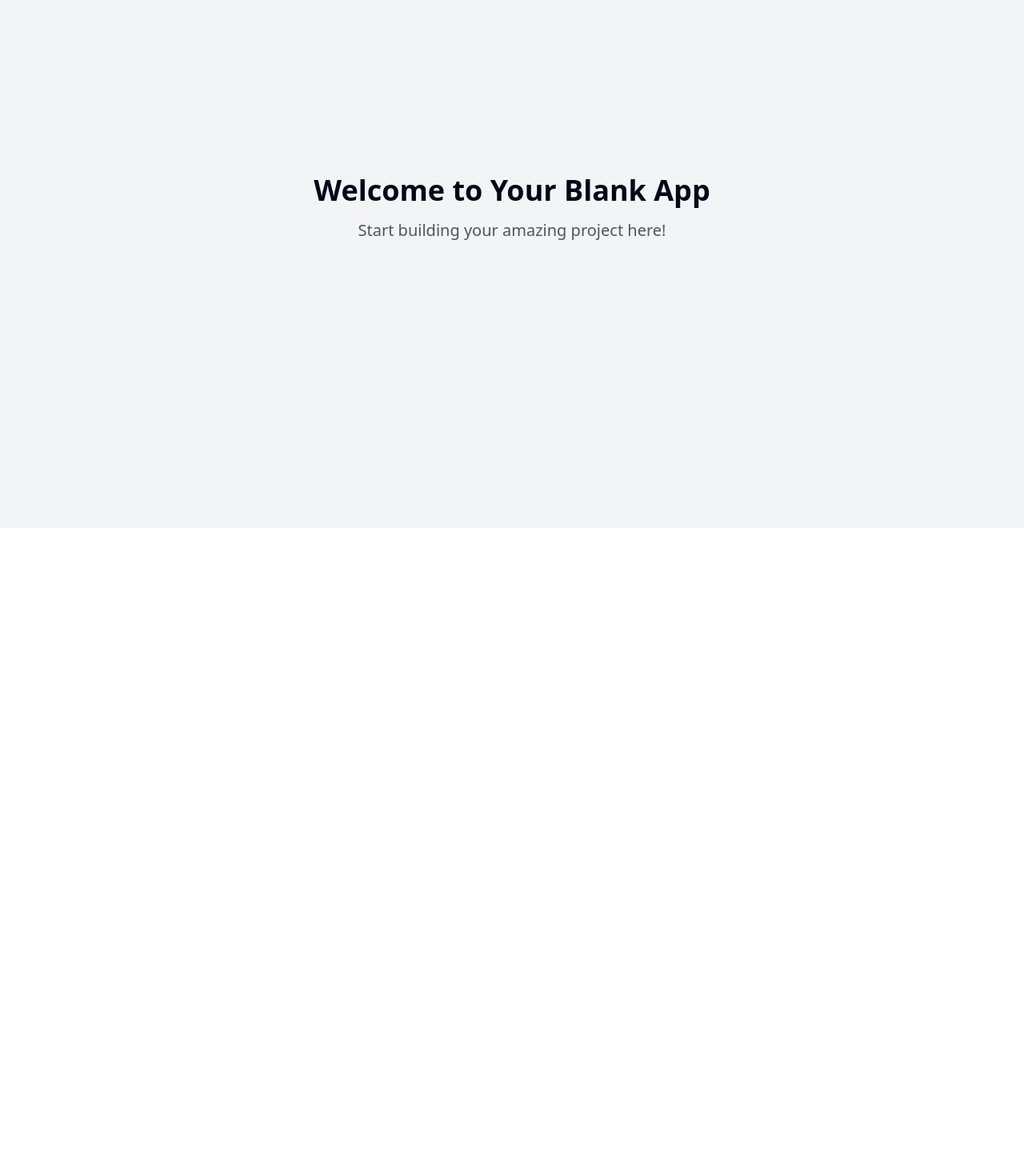
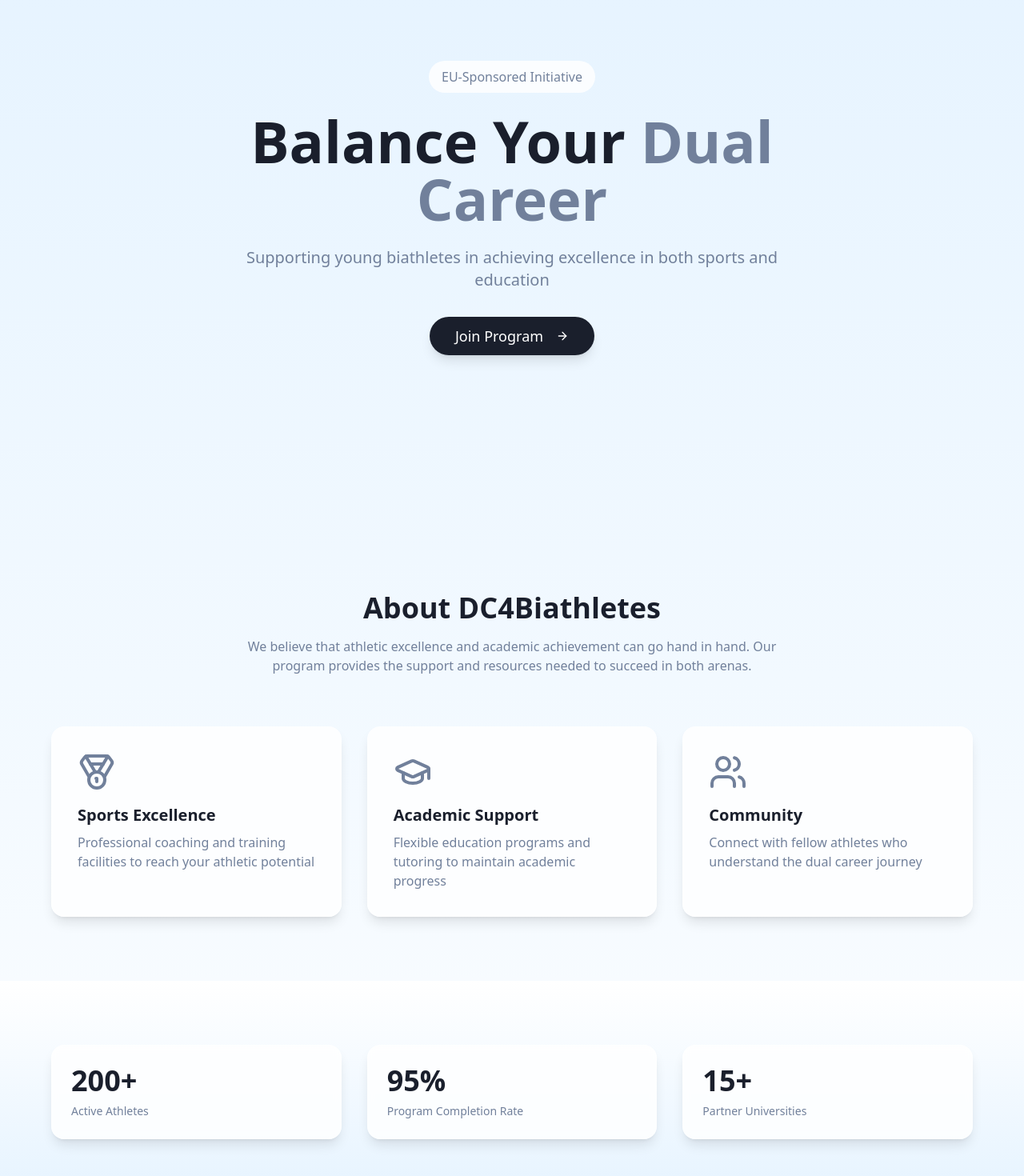
Before and after one commit to DCforBiathletes/dc4biathletes, a React (Vite) app: page / in a window 1280 px wide. Shown: the part 140-1610 px from the top of the page at 80% size. Before the commit the page ends 800 px from the top, so only its background shows below. Built offline with nearby package versions, Linux system fonts and the light colour scheme.

Commit message:
Design DC4Biathletes website
Implement a website for the DC4Biathletes project, focusing on a modern, clean layout with a winter sports theme and imagery of biathletes.

```diff
--- /dev/null
+++ b/src/components/StatisticCard.tsx
@@ -0,0 +1,24 @@
+
+import { cn } from "@/lib/utils";
+
+interface StatisticCardProps {
+  value: string;
+  label: string;
+  className?: string;
+}
+
+const StatisticCard = ({ value, label, className }: StatisticCardProps) => {
+  return (
+    <div
+      className={cn(
+        "p-6 rounded-2xl bg-white/80 backdrop-blur-sm border border-white/20 shadow-lg animate-fade-up",
+        className
+      )}
+    >
+      <div className="text-4xl font-bold text-primary mb-2">{value}</div>
+      <div className="text-secondary text-sm">{label}</div>
+    </div>
+  );
+};
+
+export default StatisticCard;
--- a/src/index.css
+++ b/src/index.css
@@ -1,101 +1,16 @@
+
 @tailwind base;
 @tailwind components;
 @tailwind utilities;
 
 @layer base {
-  :root {
-    --background: 0 0% 100%;
-    --foreground: 222.2 84% 4.9%;
-
-    --card: 0 0% 100%;
-    --card-foreground: 222.2 84% 4.9%;
-
-    --popover: 0 0% 100%;
-    --popover-foreground: 222.2 84% 4.9%;
-
-    --primary: 222.2 47.4% 11.2%;
-    --primary-foreground: 210 40% 98%;
-
-    --secondary: 210 40% 96.1%;
-    --secondary-foreground: 222.2 47.4% 11.2%;
-
-    --muted: 210 40% 96.1%;
-    --muted-foreground: 215.4 16.3% 46.9%;
-
-    --accent: 210 40% 96.1%;
-    --accent-foreground: 222.2 47.4% 11.2%;
-
-    --destructive: 0 84.2% 60.2%;
-    --destructive-foreground: 210 40% 98%;
-
-    --border: 214.3 31.8% 91.4%;
-    --input: 214.3 31.8% 91.4%;
-    --ring: 222.2 84% 4.9%;
-
-    --radius: 0.5rem;
-
-    --sidebar-background: 0 0% 98%;
-
-    --sidebar-foreground: 240 5.3% 26.1%;
-
-    --sidebar-primary: 240 5.9% 10%;
-
-    --sidebar-primary-foreground: 0 0% 98%;
-
-    --sidebar-accent: 240 4.8% 95.9%;
-
-    --sidebar-accent-foreground: 240 5.9% 10%;
-
-    --sidebar-border: 220 13% 91%;
-
-    --sidebar-ring: 217.2 91.2% 59.8%;
-  }
-
-  .dark {
-    --background: 222.2 84% 4.9%;
-    --foreground: 210 40% 98%;
-
-    --card: 222.2 84% 4.9%;
-    --card-foreground: 210 40% 98%;
-
-    --popover: 222.2 84% 4.9%;
-    --popover-foreground: 210 40% 98%;
-
-    --primary: 210 40% 98%;
-    --primary-foreground: 222.2 47.4% 11.2%;
-
-    --secondary: 217.2 32.6% 17.5%;
-    --secondary-foreground: 210 40% 98%;
-
-    --muted: 217.2 32.6% 17.5%;
-    --muted-foreground: 215 20.2% 65.1%;
-
-    --accent: 217.2 32.6% 17.5%;
-    --accent-foreground: 210 40% 98%;
-
-    --destructive: 0 62.8% 30.6%;
-    --destructive-foreground: 210 40% 98%;
-
-    --border: 217.2 32.6% 17.5%;
-    --input: 217.2 32.6% 17.5%;
-    --ring: 212.7 26.8% 83.9%;
-    --sidebar-background: 240 5.9% 10%;
-    --sidebar-foreground: 240 4.8% 95.9%;
-    --sidebar-primary: 224.3 76.3% 48%;
-    --sidebar-primary-foreground: 0 0% 100%;
-    --sidebar-accent: 240 3.7% 15.9%;
-    --sidebar-accent-foreground: 240 4.8% 95.9%;
-    --sidebar-border: 240 3.7% 15.9%;
-    --sidebar-ring: 217.2 91.2% 59.8%;
+  body {
+    @apply antialiased text-foreground bg-background;
   }
 }
 
-@layer base {
-  * {
-    @apply border-border;
-  }
-
-  body {
-    @apply bg-background text-foreground;
+@layer utilities {
+  .glass-card {
+    @apply bg-white/80 backdrop-blur-sm border border-white/20 rounded-2xl shadow-lg;
   }
 }
--- a/src/pages/Index.tsx
+++ b/src/pages/Index.tsx
@@ -1,12 +1,92 @@
-// Update this page (the content is just a fallback if you fail to update the page)
+
+import { ArrowRight, GraduationCap, Medal, Users } from "lucide-react";
+import { Button } from "@/components/ui/button";
+import StatisticCard from "@/components/StatisticCard";
 
 const Index = () => {
   return (
-    <div className="min-h-screen flex items-center justify-center bg-gray-100">
-      <div className="text-center">
-        <h1 className="text-4xl font-bold mb-4">Welcome to Your Blank App</h1>
-        <p className="text-xl text-gray-600">Start building your amazing project here!</p>
-      </div>
+    <div className="min-h-screen bg-gradient-to-b from-accent to-white">
+      {/* Hero Section */}
+      <section className="h-screen flex items-center justify-center text-center px-4 animate-fade-in">
+        <div className="max-w-4xl mx-auto">
+          <div className="inline-block px-4 py-2 bg-white/80 backdrop-blur-sm rounded-full text-secondary mb-6">
+            EU-Sponsored Initiative
+          </div>
+          <h1 className="text-5xl md:text-7xl font-bold text-primary mb-6">
+            Balance Your
+            <span className="text-secondary"> Dual Career</span>
+          </h1>
+          <p className="text-xl text-secondary mb-8 max-w-2xl mx-auto">
+            Supporting young biathletes in achieving excellence in both sports and education
+          </p>
+          <Button className="bg-primary text-white hover:bg-primary/90 text-lg px-8 py-6 rounded-full transition-all duration-300 shadow-lg">
+            Join Program <ArrowRight className="ml-2" />
+          </Button>
+        </div>
+      </section>
+
+      {/* About Section */}
+      <section className="py-20 px-4">
+        <div className="max-w-6xl mx-auto">
+          <div className="text-center mb-16">
+            <h2 className="text-4xl font-bold text-primary mb-4">About DC4Biathletes</h2>
+            <p className="text-secondary max-w-2xl mx-auto">
+              We believe that athletic excellence and academic achievement can go hand in hand.
+              Our program provides the support and resources needed to succeed in both arenas.
+            </p>
+          </div>
+
+          <div className="grid grid-cols-1 md:grid-cols-3 gap-8">
+            <div className="p-8 rounded-2xl bg-white/80 backdrop-blur-sm border border-white/20 shadow-lg">
+              <Medal className="w-12 h-12 text-secondary mb-4" />
+              <h3 className="text-xl font-bold text-primary mb-2">Sports Excellence</h3>
+              <p className="text-secondary">
+                Professional coaching and training facilities to reach your athletic potential
+              </p>
+            </div>
+            <div className="p-8 rounded-2xl bg-white/80 backdrop-blur-sm border border-white/20 shadow-lg">
+              <GraduationCap className="w-12 h-12 text-secondary mb-4" />
+              <h3 className="text-xl font-bold text-primary mb-2">Academic Support</h3>
+              <p className="text-secondary">
+                Flexible education programs and tutoring to maintain academic progress
+              </p>
+            </div>
+            <div className="p-8 rounded-2xl bg-white/80 backdrop-blur-sm border border-white/20 shadow-lg">
+              <Users className="w-12 h-12 text-secondary mb-4" />
+              <h3 className="text-xl font-bold text-primary mb-2">Community</h3>
+              <p className="text-secondary">
+                Connect with fellow athletes who understand the dual career journey
+              </p>
+            </div>
+          </div>
+        </div>
+      </section>
+
+      {/* Statistics Section */}
+      <section className="py-20 px-4 bg-gradient-to-b from-white to-accent">
+        <div className="max-w-6xl mx-auto">
+          <div className="grid grid-cols-1 md:grid-cols-3 gap-8">
+            <StatisticCard value="200+" label="Active Athletes" />
+            <StatisticCard value="95%" label="Program Completion Rate" />
+            <StatisticCard value="15+" label="Partner Universities" />
+          </div>
+        </div>
+      </section>
+
+      {/* CTA Section */}
+      <section className="py-20 px-4 text-center">
+        <div className="max-w-4xl mx-auto">
+          <h2 className="text-4xl font-bold text-primary mb-6">
+            Ready to Start Your Journey?
+          </h2>
+          <p className="text-xl text-secondary mb-8">
+            Join DC4Biathletes and become part of a community that supports your dual career aspirations
+          </p>
+          <Button className="bg-primary text-white hover:bg-primary/90 text-lg px-8 py-6 rounded-full transition-all duration-300 shadow-lg">
+            Apply Now <ArrowRight className="ml-2" />
+          </Button>
+        </div>
+      </section>
     </div>
   );
 };
--- a/tailwind.config.ts
+++ b/tailwind.config.ts
@@ -1,3 +1,4 @@
+
 import type { Config } from "tailwindcss";
 
 export default {
@@ -12,85 +13,60 @@ export default {
   theme: {
     container: {
       center: true,
-			padding: '2rem',
+      padding: "2rem",
       screens: {
-				'2xl': '1400px'
-			}
+        "2xl": "1400px",
+      },
     },
     extend: {
       colors: {
-				border: 'hsl(var(--border))',
-				input: 'hsl(var(--input))',
-				ring: 'hsl(var(--ring))',
-				background: 'hsl(var(--background))',
-				foreground: 'hsl(var(--foreground))',
+        border: "hsl(var(--border))",
+        input: "hsl(var(--input))",
+        ring: "hsl(var(--ring))",
+        background: "hsl(var(--background))",
+        foreground: "hsl(var(--foreground))",
         primary: {
-					DEFAULT: 'hsl(var(--primary))',
-					foreground: 'hsl(var(--primary-foreground))'
+          DEFAULT: "#1A1F2C",
+          foreground: "#FFFFFF",
         },
         secondary: {
-					DEFAULT: 'hsl(var(--secondary))',
-					foreground: 'hsl(var(--secondary-foreground))'
+          DEFAULT: "#71809B",
+          foreground: "#FFFFFF",
         },
-				destructive: {
-					DEFAULT: 'hsl(var(--destructive))',
-					foreground: 'hsl(var(--destructive-foreground))'
+        accent: {
+          DEFAULT: "#E5F3FF",
+          foreground: "#1A1F2C",
         },
         muted: {
-					DEFAULT: 'hsl(var(--muted))',
-					foreground: 'hsl(var(--muted-foreground))'
+          DEFAULT: "#F4F7FD",
+          foreground: "#71809B",
         },
-				accent: {
-					DEFAULT: 'hsl(var(--accent))',
-					foreground: 'hsl(var(--accent-foreground))'
-				},
-				popover: {
-					DEFAULT: 'hsl(var(--popover))',
-					foreground: 'hsl(var(--popover-foreground))'
-				},
-				card: {
-					DEFAULT: 'hsl(var(--card))',
-					foreground: 'hsl(var(--card-foreground))'
-				},
-				sidebar: {
-					DEFAULT: 'hsl(var(--sidebar-background))',
-					foreground: 'hsl(var(--sidebar-foreground))',
-					primary: 'hsl(var(--sidebar-primary))',
-					'primary-foreground': 'hsl(var(--sidebar-primary-foreground))',
-					accent: 'hsl(var(--sidebar-accent))',
-					'accent-foreground': 'hsl(var(--sidebar-accent-foreground))',
-					border: 'hsl(var(--sidebar-border))',
-					ring: 'hsl(var(--sidebar-ring))'
-				}
-			},
-			borderRadius: {
-				lg: 'var(--radius)',
-				md: 'calc(var(--radius) - 2px)',
-				sm: 'calc(var(--radius) - 4px)'
       },
       keyframes: {
-				'accordion-down': {
-					from: {
-						height: '0'
+        "fade-up": {
+          "0%": {
+            opacity: "0",
+            transform: "translateY(20px)",
           },
-					to: {
-						height: 'var(--radix-accordion-content-height)'
-					}
+          "100%": {
+            opacity: "1",
+            transform: "translateY(0)",
           },
-				'accordion-up': {
-					from: {
-						height: 'var(--radix-accordion-content-height)'
         },
-					to: {
-						height: '0'
-					}
-				}
+        "fade-in": {
+          "0%": {
+            opacity: "0",
+          },
+          "100%": {
+            opacity: "1",
+          },
+        },
       },
       animation: {
-				'accordion-down': 'accordion-down 0.2s ease-out',
-				'accordion-up': 'accordion-up 0.2s ease-out'
-			}
-		}
+        "fade-up": "fade-up 0.5s ease-out",
+        "fade-in": "fade-in 0.5s ease-out",
+      },
+    },
   },
   plugins: [require("tailwindcss-animate")],
 } satisfies Config;
```
Lines whose indentation alone changed are shown as unchanged.
